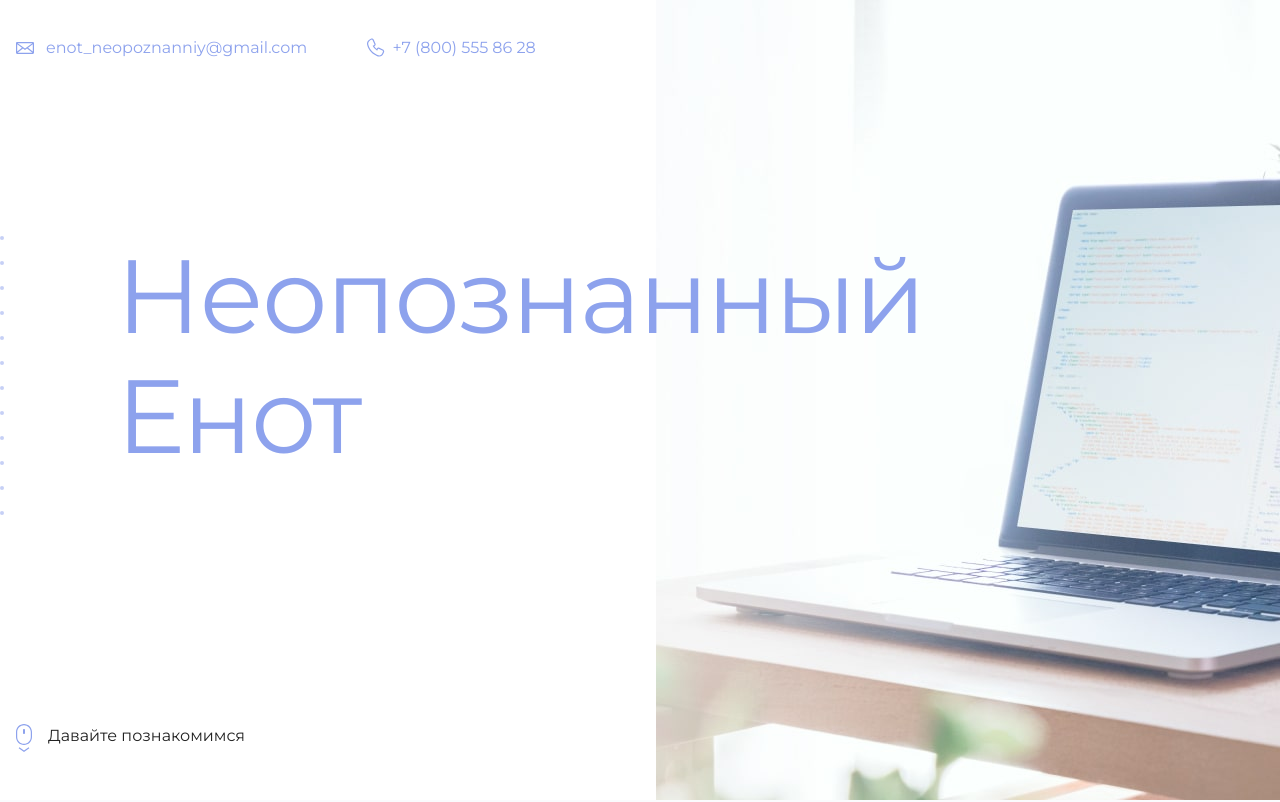
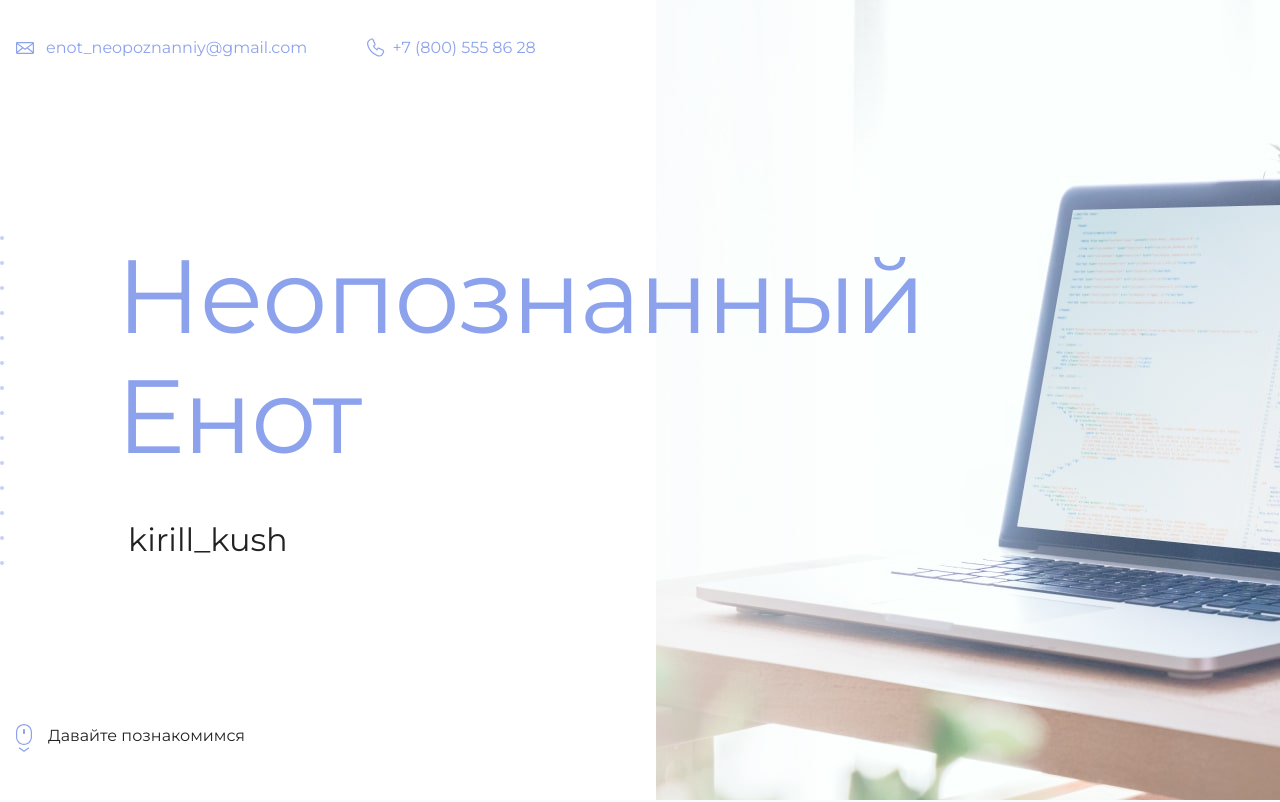
Before and after one commit to kirill-cite/my-site, a plain HTML site: page index.html in a window 1280 px wide. Shown: the top 802 px of the page. Drawn offline with Linux system fonts and the light colour scheme.

Commit message:
Update index(id added).html

```diff
--- a/index.html
+++ b/index.html
@@ -19,7 +19,7 @@
       <section class="hero-image">
         <div class="container">
           <h1 class="heading">Неопознанный Енот</h1>
-          <p><!-- Тут ваш id на сайте Академии --></p>
+          <p>kirill_kush</p>
         </div>
       </section>
 
```
